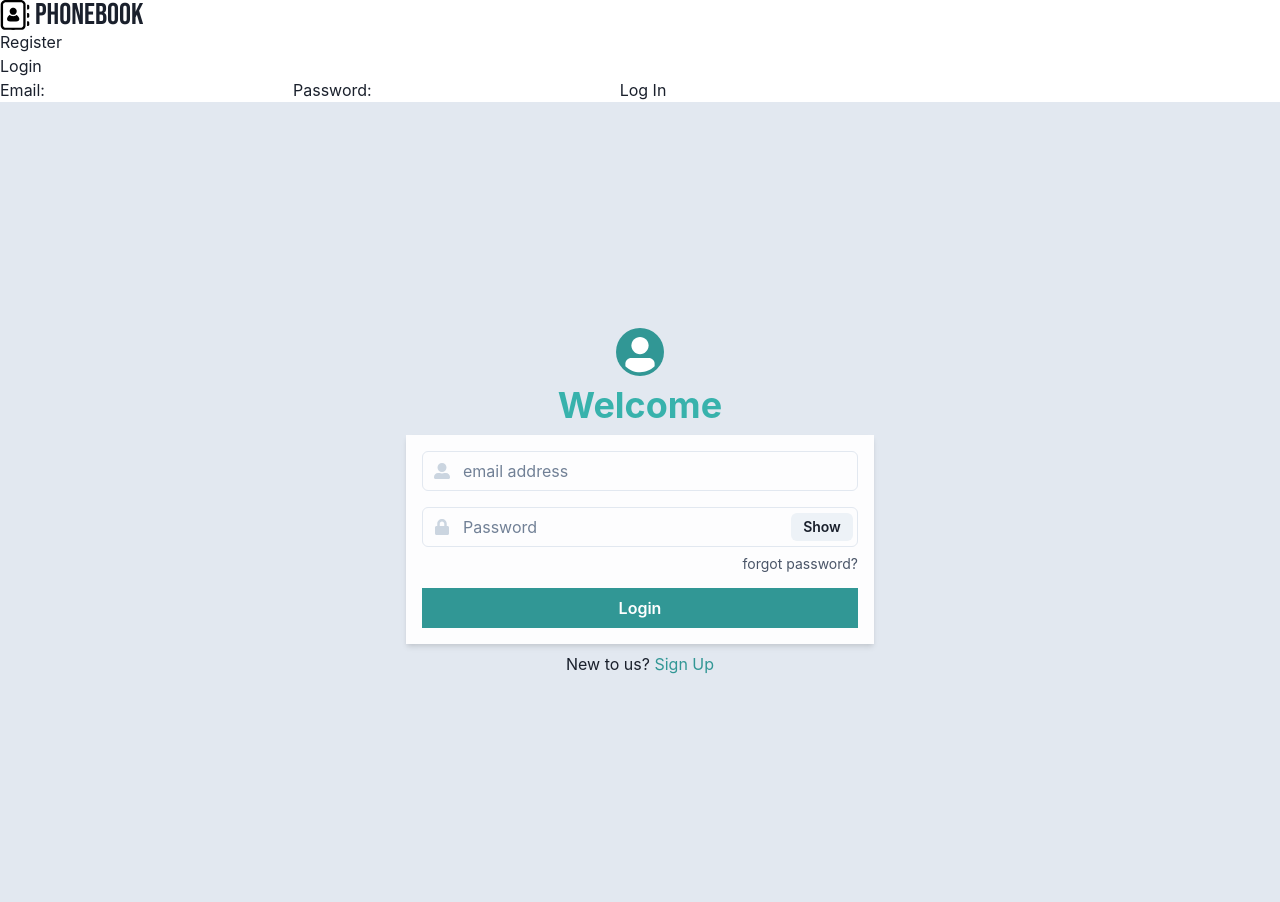
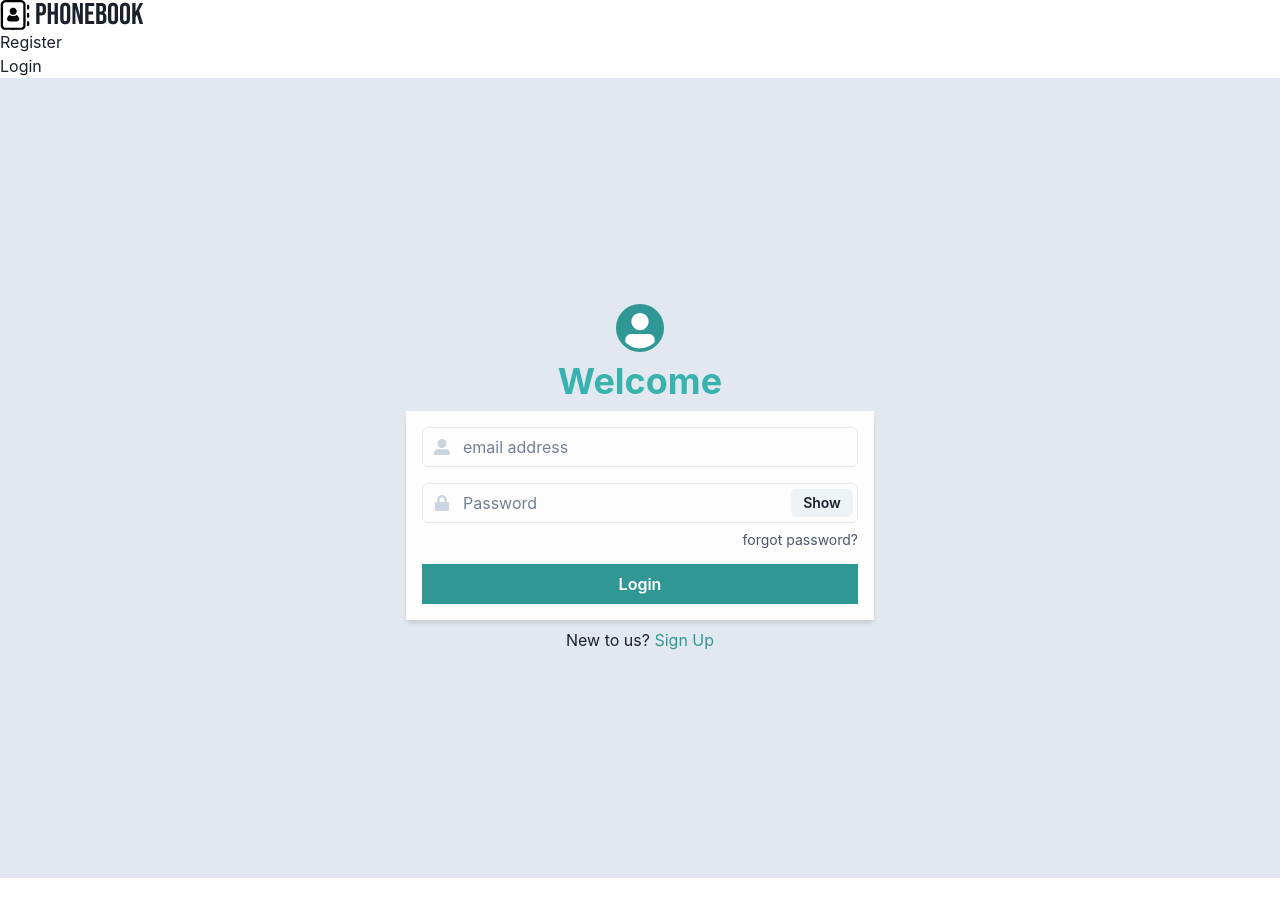
Before and after one commit to olga-zak/goit-react-hw-08-phonebook, a React (Create React App) app: page /login in a window 1280 px wide. After the commit the page ends 878 px from the top, so only its background shows below. Built offline with nearby package versions, Linux system fonts and the light colour scheme.

Commit message:
remove old logIn form

```diff
--- a/src/components/LogInForm/LogInForm.jsx
+++ /dev/null
@@ -1,53 +0,0 @@
-import { useState } from 'react';
-import { useDispatch } from 'react-redux';
-import { logIn } from 'redux/auth/auth-operations';
-
-export const LogInForm = () => {
-  const [email, setEmail] = useState('');
-  const [password, setPassword] = useState('');
-  const dispatch = useDispatch();
-
-  const handleChange = ({ target: { name, value } }) => {
-    switch (name) {
-      case 'email':
-        setEmail(value);
-        break;
-      case 'password':
-        setPassword(value);
-        break;
-      default:
-        break;
-    }
-  };
-
-  const handleSubmit = event => {
-    event.preventDefault();
-    dispatch(
-      logIn({
-        email,
-        password,
-      })
-    );
-    setEmail('');
-    setPassword('');
-  };
-
-  return (
-    <form onSubmit={handleSubmit}>
-      <label>
-        Email:
-        <input type="text" name="email" value={email} onChange={handleChange} />
-      </label>
-      <label>
-        Password:
-        <input
-          type="password"
-          name="password"
-          value={password}
-          onChange={handleChange}
-        />
-      </label>
-      <button>Log In</button>
-    </form>
-  );
-};
--- a/src/pages/LoginPage/LoginPage.jsx
+++ b/src/pages/LoginPage/LoginPage.jsx
@@ -2,10 +2,5 @@ import { LogInForm } from 'components/LogInForm/LogInForm';
 import { FormLogIn } from 'components/FormLogIn/FormLogIn';
 
 export const LoginPage = () => {
-  return (
-    <>
-      <LogInForm />
-      <FormLogIn />
-    </>
-  );
+  return <FormLogIn />;
 };
```
